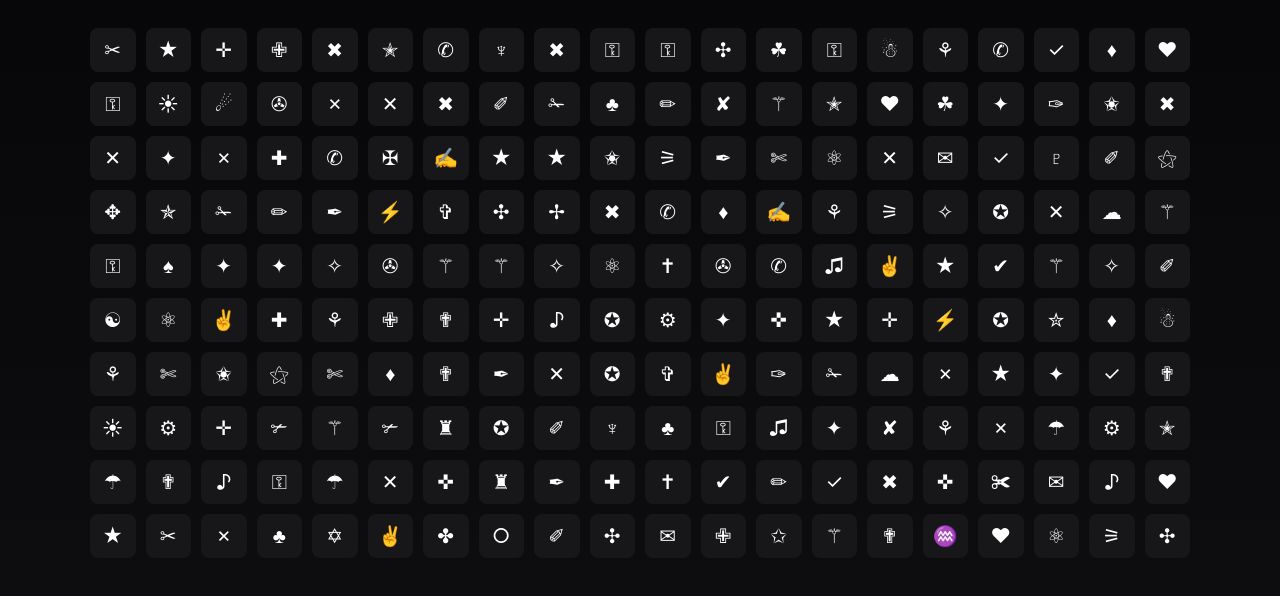
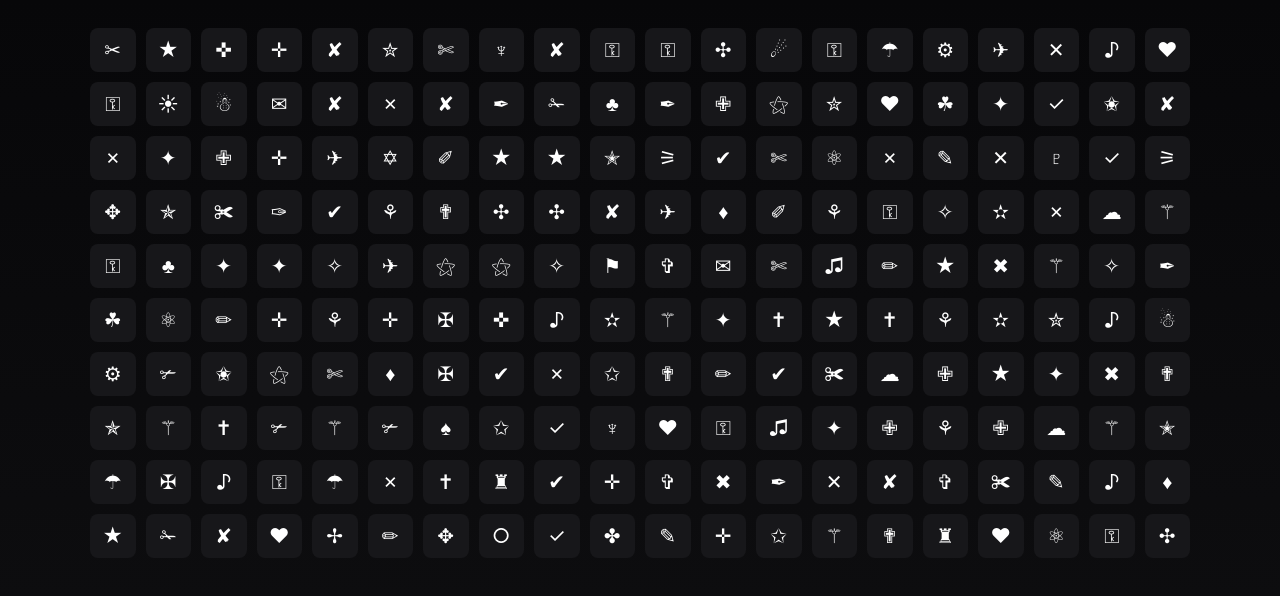
Before and after one commit to thisisnotadrillxxx/xxxxxxxxx, a plain HTML site: page index.html in a window 1280 px wide. Drawn offline with Linux system fonts and the light colour scheme.

Commit message:
Update index.html

```diff
--- a/index.html
+++ b/index.html
@@ -19,7 +19,7 @@
   <script>
     const grid = document.getElementById('symbolGrid');
     // symbols without circles or phone-like characters
-    const symbols = "★✦✧✩✪✫✬✭✮✯☀☁☂☃☄☘☯♆♇♒♜♠♣♥♦♪♫⚑⚛⚡⚘⚙⚚⚝⚞⚿✀✁✂✃✄✆✇✈✉✌✍✎✏✐✑✒✓✔✕✖✗✘✙✚✛✜✝✞✟✠✡✢✣✤✥✦";
+    const symbols = "★✦✧✩✫✬✭✮✯☀☁☂☃☄☘♆♇♜♠♣♥♦♪♫⚑⚛⚘⚙⚚⚝⚞⚿✀✁✂✃✄✈✉✎✏✐✑✒✓✔✕✖✗✘✙✚✛✜✝✞✟✠✡✢✣✤✥✦";
 
     const TOTAL = 200;
     const circleIndex = Math.floor(Math.random() * TOTAL);
```
